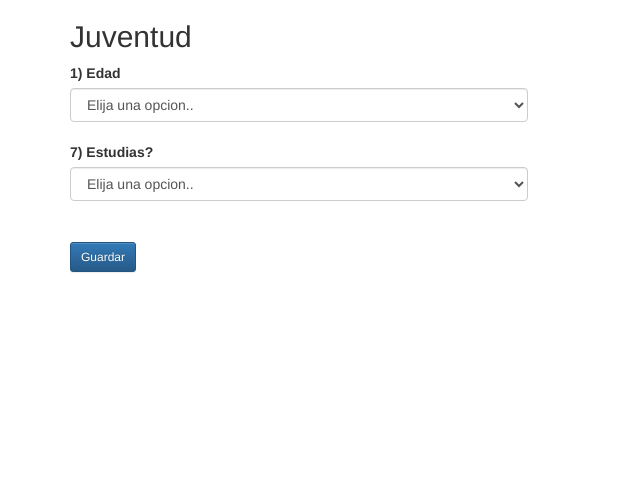
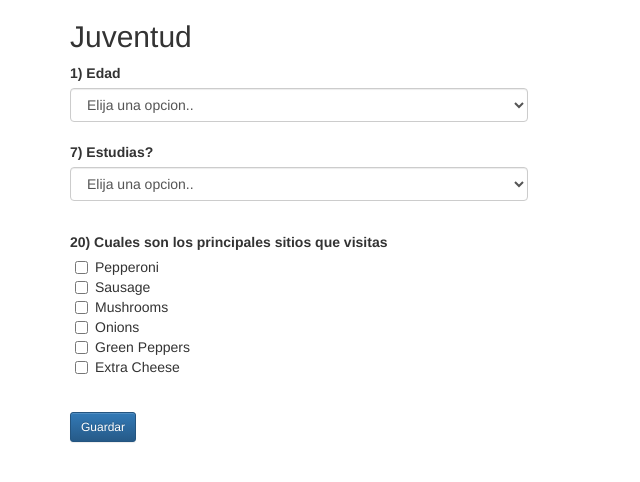
Before and after one commit to ProyectoJuventud/ProyectoJuventud, a CakePHP app: the page made by app/View/Encuestas/index.ctp in a window 1280 px wide. Shown: the top 482 px of the page, without its empty margins (0-640 px from the left). Run offline with PHP 8.4 and a stand-in for CakePHP, Linux system fonts and the light colour scheme; the template is opened without the code that fills it, so the values that code supplies are empty; some libraries are stand-ins or nearby versions.

Commit message:
Preparado para seguir con el resto de las preguntass

```diff
--- a/app/View/Encuestas/index.ctp
+++ b/app/View/Encuestas/index.ctp
@@ -1,3 +1,5 @@
+<!-- LLamado al archivo "webroot/css/styles.css". Poner ahi todos los estilos -->
+<?php echo $this->Html->css('styles', array('inline' => false)); ?>
 
 
 <div class="container">
@@ -54,6 +56,10 @@
 
 		<div class="col-xs-12 col-sm-5">
 
+			<!-- Este estilo esta definido en app/webroot/css/styles.css. Creo que sera comun para todas las preguntas donde al elegir una opcion, se despliegan otras opciones (como en este caso).
+			Lo que hace es meter un poquito para adentro las nuevas opciones para que se note que son opciones de la pregunta  -->
+			<div class="opciones_radios">
+
 				<div class= "option_pregunta_7_si" style="display:none">  <input type="radio"  name="data[Encuestas][pregunta_7]" value="1"> Primario </div>
 				<div class= "option_pregunta_7_si" style="display:none">  <input type="radio"  name="data[Encuestas][pregunta_7]" value="2"> Secundario  </div>
 				<div class= "option_pregunta_7_si" style="display:none">  <input type="radio"  name="data[Encuestas][pregunta_7]" value="3"> Terciario/Uni </div>
@@ -70,6 +76,8 @@
 				<div class= "option_pregunta_7_no" style="display:none">  <input type="radio"  name="data[Encuestas][pregunta_7]" value="13"> Otro  </div>
 
 			</div>
+
+		</div>
 	</div>
 
 
@@ -82,7 +90,23 @@
 
 	<!-- ////////////////////////////////    PREGUNTA  20   ///////////////////////////////////////////////// -->
 
+	<div class="row">
 
+		<div class="form-group">
+			<label class="col-xs-12 control-label"> 20) Cuales son los principales sitios que visitas </label>
+
+
+			<ul class="checkbox">
+				<li><input type="checkbox"  value="pepperoni" title="Pepperoni"/>Pepperoni</li>
+				<li><input type="checkbox" value="sausage"  title="Sausage"/>Sausage</li>
+				<li><input type="checkbox" value="mushrooms" title="Mushrooms"/>Mushrooms</li>
+				<li><input type="checkbox" value="onions" title="Onions"/>Onions</li>
+				<li><input type="checkbox" value="gpeppers" title="Green Peppers"/>Green Peppers</li>
+				<li><input type="checkbox" value="xcheese" title="Extra Cheese"/>Extra Cheese</li>
+			</ul>
+
+		</div>
+	</div>
 
 	<br />
 
--- /dev/null
+++ b/app/webroot/css/styles.css
@@ -0,0 +1,6 @@
+
+div.opciones_radios{
+
+	padding-left: 5px;
+
+}
```
Lines whose indentation alone changed are shown as unchanged.
